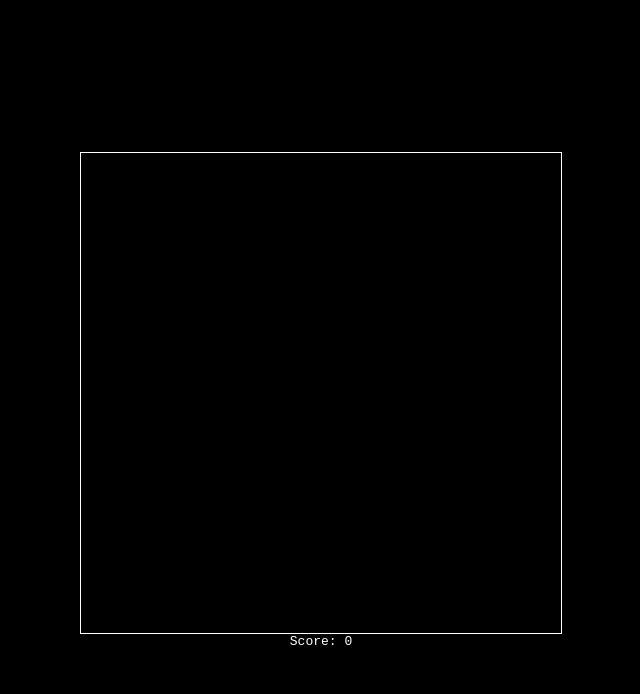
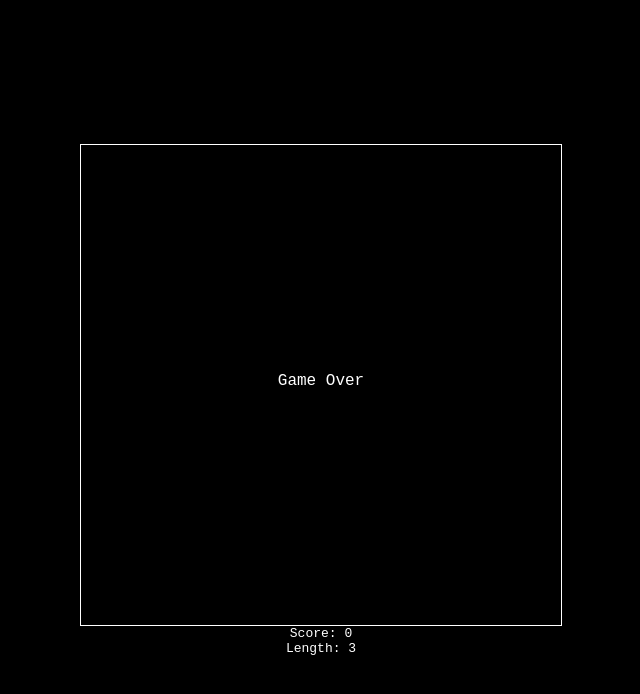
Before and after one commit to pxlmvr/snake, a plain HTML site: page index.html in a window 1280 px wide. Shown: the whole page, without its empty margins (319-959 px from the left). Drawn offline with Linux system fonts and the light colour scheme.

Commit message:
feat: add grow logic and crash logic

```diff
--- a/app.js
+++ b/app.js
@@ -1,9 +1,11 @@
 const CANVAS_SIZE = 480
 const TILE_SIZE = 20
-const FPS = 5
+const FPS = 7
 const INTERVAL = 1000 / FPS
 
 let then
+
+let gameover = false
 
 const OPPOSED_DIRECTIONS = {
   U: 'D',
@@ -26,6 +28,8 @@ const snake = [
   { x: 200, y: 240 },
 ]
 
+const fruit = { x: undefined, y: undefined }
+
 let direction = 'R'
 
 const clearCanvas = (ctx) => {
@@ -35,6 +39,7 @@ const clearCanvas = (ctx) => {
 
 const updateScore = () => {
   document.querySelector('#score').innerHTML = score
+  document.querySelector('#length').innerHTML = snake.length
 }
 
 const drawSnake = (ctx, snake) => {
@@ -47,8 +52,22 @@ const drawSnake = (ctx, snake) => {
   })
 }
 
-const moveSnake = (dir, snake) => {
-  snake.pop()
+const drawFruit = (fruit) => {
+  ctx.fillStyle = '#FFF'
+  ctx.strokeStyle = '#000'
+  ctx.fillRect(fruit.x, fruit.y, TILE_SIZE, TILE_SIZE)
+  ctx.strokeRect(fruit.x, fruit.y, TILE_SIZE, TILE_SIZE)
+}
+
+const drawGameOverScreen = (ctx) => {
+  ctx.font = '16px monospace'
+  ctx.fillStyle = '#FFF'
+  ctx.textAlign = 'center'
+  ctx.fillText('Game Over', CANVAS_SIZE / 2, CANVAS_SIZE / 2)
+}
+
+const moveSnake = (dir, snake, grow = false) => {
+  if (!grow) snake.pop()
 
   let newHead = snake[0]
 
@@ -70,6 +89,44 @@ const moveSnake = (dir, snake) => {
   snake.unshift(newHead)
 }
 
+const spawnFruit = (snake) => {
+  let overlapping = true
+  while (overlapping) {
+    fruit.x = Math.floor(Math.random() * (CANVAS_SIZE / TILE_SIZE)) * TILE_SIZE
+    fruit.y = Math.floor(Math.random() * (CANVAS_SIZE / TILE_SIZE)) * TILE_SIZE
+    overlapping = snake.some((tile) => tile.x === fruit.x && tile.y === fruit.y)
+  }
+}
+
+const checkBorderCollision = (snake) => {
+  const head = snake[0]
+
+  if (head.x <= 0 || head.x >= CANVAS_SIZE) {
+    gameover = true
+    return
+  }
+  if (head.y <= 0 || head.y >= CANVAS_SIZE) {
+    gameover = true
+    return
+  }
+
+  if (
+    snake.some(
+      (tile, index) =>
+        snake.findIndex(
+          (t, i) => i !== index && t.x === tile.x && t.y === tile.y
+        ) !== -1
+    )
+  ) {
+    gameover = true
+    return
+  }
+}
+
+const catchesFruit = (snake, fruit) => {
+  return snake[0].x === fruit.x && snake[0].y === fruit.y
+}
+
 const setDirection = (newDir, current) => {
   if (OPPOSED_DIRECTIONS[newDir] !== current) {
     direction = newDir
@@ -77,7 +134,7 @@ const setDirection = (newDir, current) => {
 }
 
 document.addEventListener('keydown', (e) => {
-  e.preventDefault()
+  if (e.key !== 'r') e.preventDefault()
   switch (e.key) {
     case 'ArrowUp':
     case 'Up':
@@ -98,6 +155,9 @@ document.addEventListener('keydown', (e) => {
   }
 })
 
+// Initialize first fruit position
+spawnFruit(snake)
+
 const tick = (timestamp) => {
   requestAnimationFrame(tick)
 
@@ -110,10 +170,25 @@ const tick = (timestamp) => {
   if (delta > INTERVAL) {
     then = timestamp - (delta % INTERVAL)
 
-    clearCanvas(ctx)
-    updateScore()
-    drawSnake(ctx, snake)
-    moveSnake(direction, snake)
+    if (gameover) {
+      clearCanvas(ctx)
+      drawGameOverScreen(ctx)
+    } else {
+      const catches = catchesFruit(snake, fruit)
+
+      clearCanvas(ctx)
+
+      if (catches) {
+        score += 100
+        spawnFruit(snake)
+      }
+
+      updateScore()
+      drawFruit(fruit)
+      drawSnake(ctx, snake)
+      moveSnake(direction, snake, catches)
+      checkBorderCollision(snake)
+    }
   }
 }
 
--- a/index.html
+++ b/index.html
@@ -11,6 +11,7 @@
   <body>
     <canvas id="output"></canvas>
     <div>Score: <span id="score"></span></div>
+    <div>Length: <span id="length"></span></div>
     <script src="app.js"></script>
   </body>
 
```
